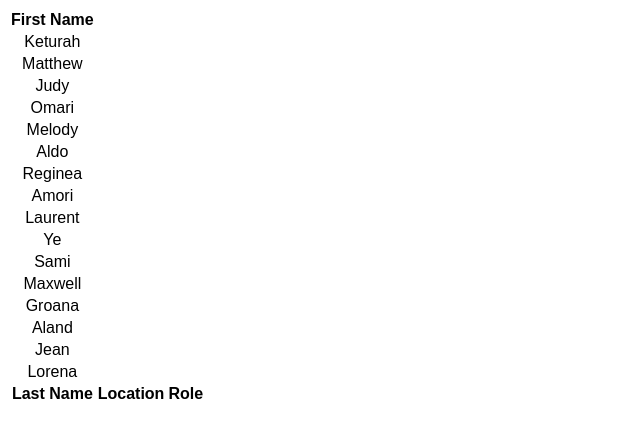
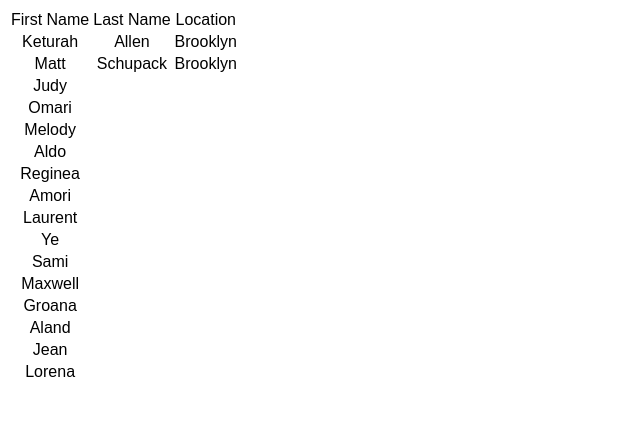
Before and after one commit to kallen312/project-1, a React (Create React App) app: page / in a window 1280 px wide. Shown: the top 438 px of the page, without its empty margins (0-640 px from the left). Built offline with nearby package versions, Linux system fonts and the light colour scheme.

Commit message:
factored

```diff
--- a/src/App.js
+++ b/src/App.js
@@ -1,22 +1,4 @@
 import "./styles.css";
-let first = [
-  "Keturah",
-  "Matthew",
-  "Judy",
-  "Omari",
-  "Melody",
-  "Aldo",
-  "Reginea",
-  "Amori",
-  "Laurent",
-  "Ye",
-  "Sami",
-  "Maxwell",
-  "Groana",
-  "Aland",
-  "Jean",
-  "Lorena"
-];
 
 let last = [
   "Allen",
@@ -37,28 +19,50 @@ let last = [
   "Castillo"
 ];
 
-let location = [""];
+let location = [
+  "Brooklyn",
+  "Brooklyn",
+  "Brookyln",
+  "Brooklyn",
+  "Brooklyn",
+  "New Jeresy",
+  "Queens"
+];
 
-function addName(firstName) {
+let people = [
+  { first: "First Name", last: "Last Name", location: "Location" },
+  { first: "Keturah", last: "Allen", location: "Brooklyn" },
+  { first: "Matt", last: "Schupack", location: "Brooklyn" },
+  { first: "Judy" },
+  { first: "Omari" },
+  { first: "Melody" },
+  { first: "Aldo" },
+  { first: "Reginea" },
+  { first: "Amori" },
+  { first: "Laurent" },
+  { first: "Ye" },
+  { first: "Sami" },
+  { first: "Maxwell" },
+  { first: "Groana" },
+  { first: "Aland" },
+  { first: "Jean" },
+  { first: "Lorena" }
+];
+
+function addName(person) {
   return (
     <tr>
-      <td>{firstName}</td>
+      <td>{person.first}</td>
+      <td>{person.last}</td>
+      <td>{person.location}</td>
     </tr>
   );
 }
 
-let name = first.map(addName);
-
 export default function App() {
   return (
     <div className="App">
-      <table>
-        <th>First Name</th>
-        {first.map(addName)}
-        <th>Last Name</th>
-        <th>Location</th>
-        <th>Role</th>
-      </table>
+      <table>{people.map(addName)}</table>
     </div>
   );
 }
```
